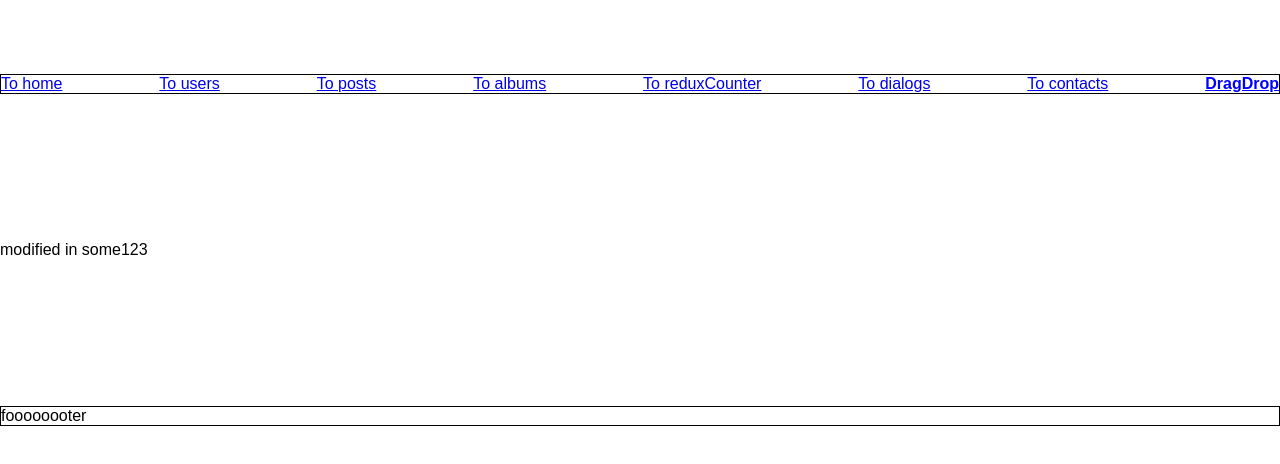
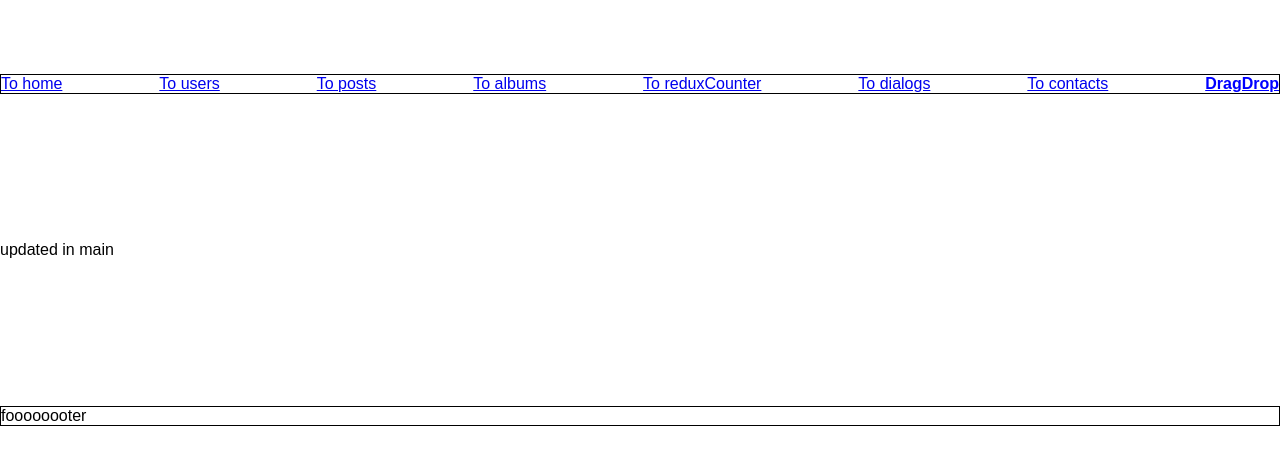
Before and after one commit to sandrbuz/next-js-project1, a Next.js app: page /dragDrop in a window 1280 px wide. Shown: the top 464 px of the page. Built offline with nearby package versions, Linux system fonts and the light colour scheme.

Commit message:
commit1 main

```diff
--- a/app/dragDrop/page.js
+++ b/app/dragDrop/page.js
@@ -1,7 +1,7 @@
 
 const Drag = () => {
   return (
-    <div>modified in some123</div>
+    <div>updated in main</div>
   )
 }
 
```
